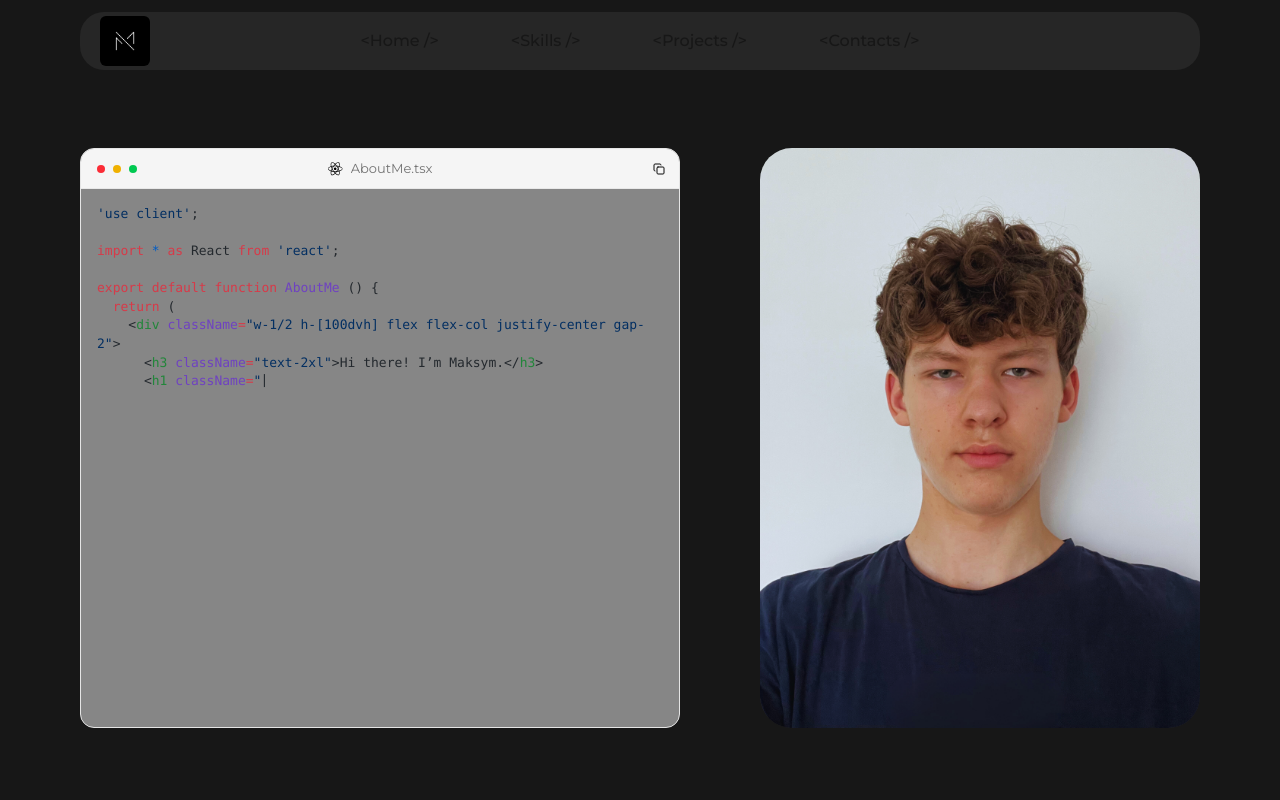
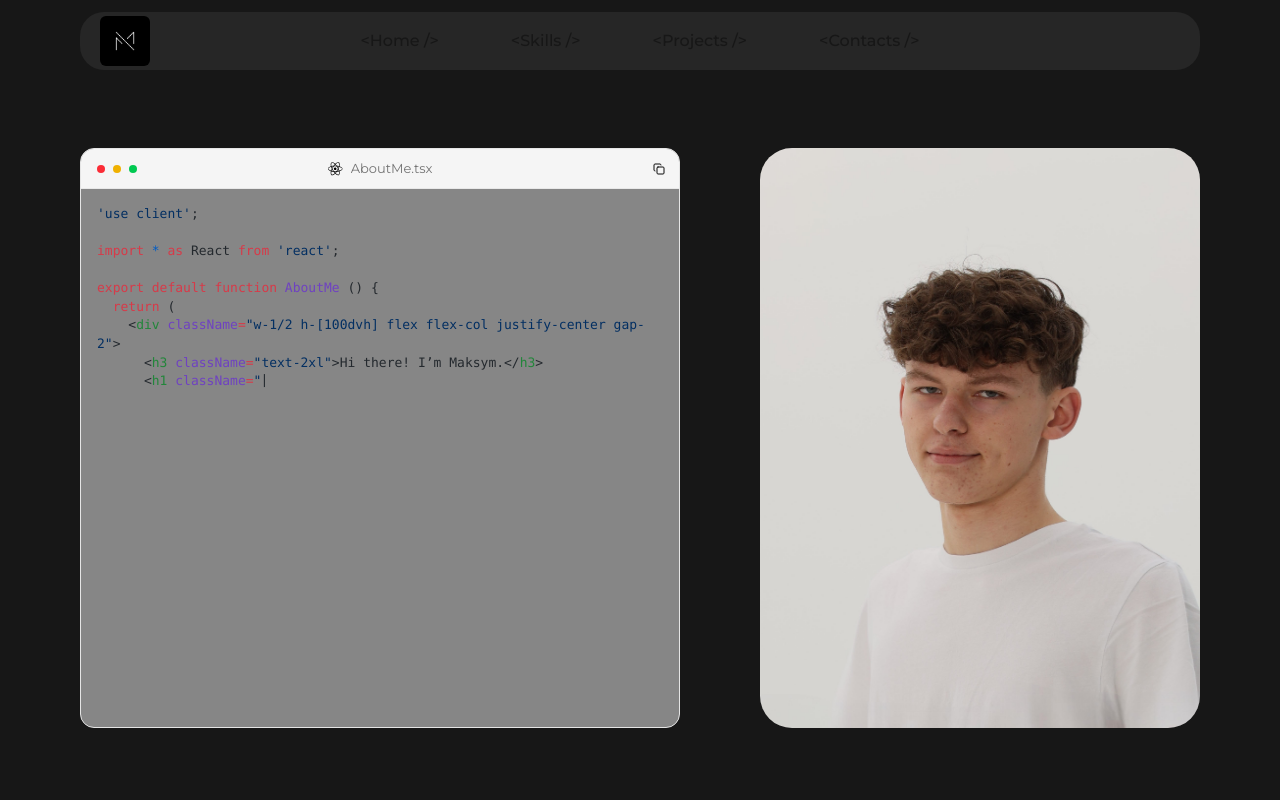
Before and after one commit to Maksym-Zhuk/Portfolio, a Next.js app: page / in a window 1280 px wide. Shown: the top 800 px of the page. Built offline with nearby package versions, Linux system fonts and the light colour scheme.

Commit message:
chage my photo

```diff
--- a/src/app/page.tsx
+++ b/src/app/page.tsx
@@ -12,7 +12,7 @@ export default function Home() {
         <div className="lg:w-2/5 w-full flex lg:justify-end justify-center items-center">
           <div className="lg:min-w-[440px] sm:w-[360px] w-[310px] lg:h-[580px] sm:h-[480px] h-[400px] bg-[#262626] rounded-4xl relative">
             <Image
-              src={'/9c30ffef-d5e9-4e2a-b0e0-feccd2dd83bb.png'}
+              src={'/MyPhoto.jpeg'}
               alt="Photo"
               fill
               className="rounded-4xl"
```
Also changed, not shown: public/MyPhoto.jpeg (added).
